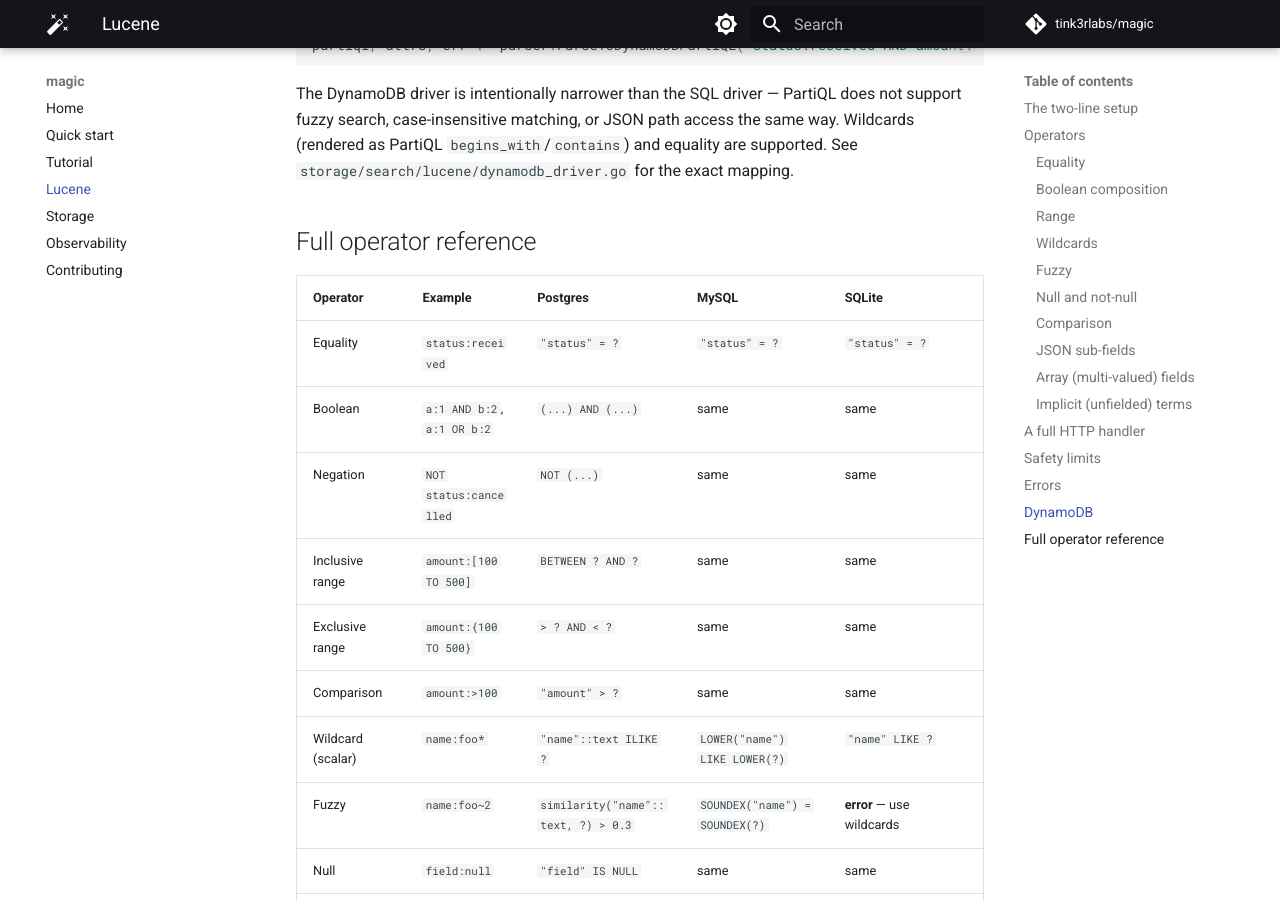
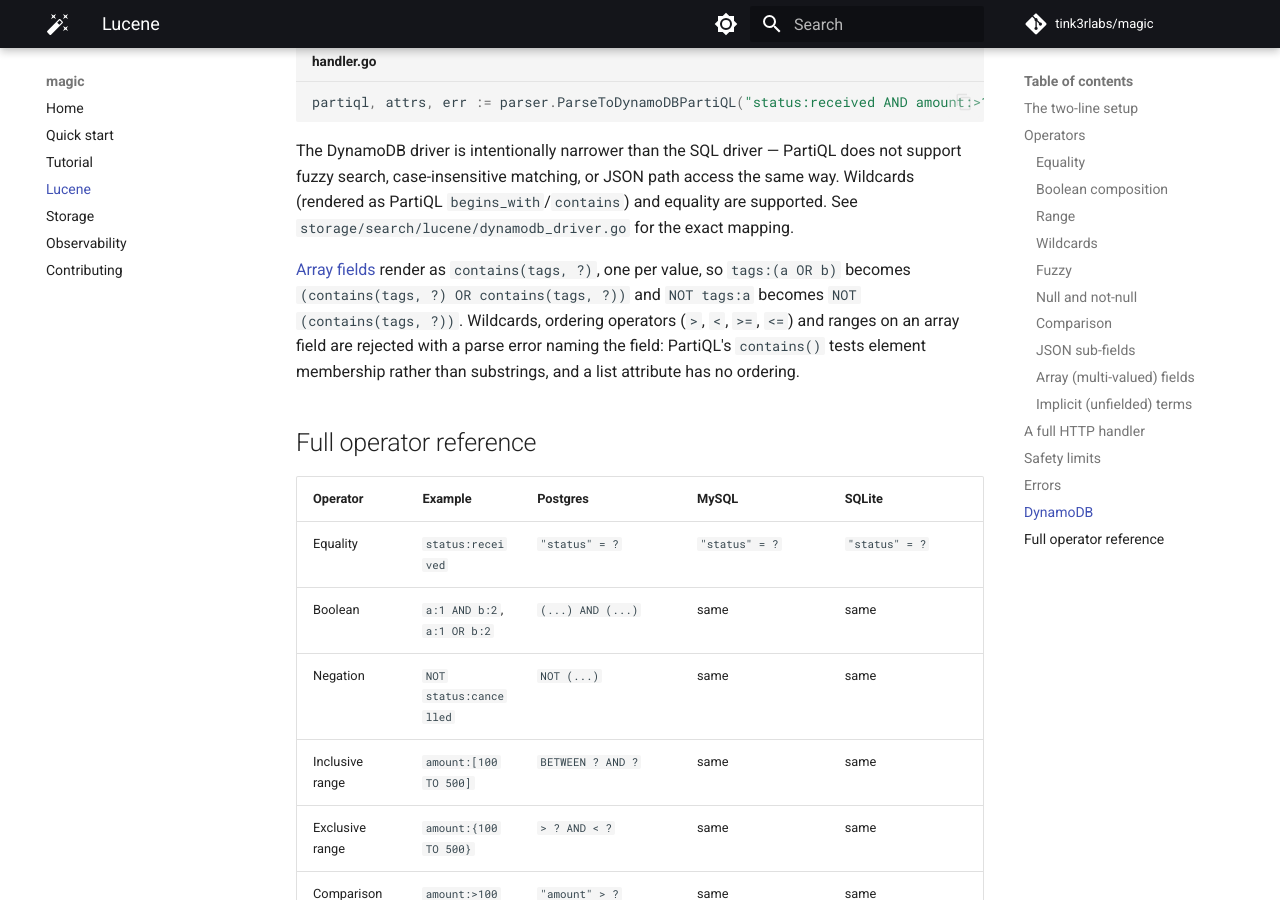
Before and after one commit to tink3rlabs/magic, an MkDocs documentation site: the page built from docs/lucene.md, in a window 1280 px wide and 900 px high, scrolled down 8039 px. Built offline with MkDocs 1.6.1 and Material for MkDocs 9.7.7, drawn with Linux system fonts in a browser that asks for light colours; comment, search, counter and statistics services are not loaded; the version menu is left out; some of the changed text lies outside the part shown.

Commit message:
docs(lucene): document both negation spellings and DynamoDB array behaviour
The array section already claimed `NOT tags:golang` worked; that is now true.
Adds the `-tags:golang` and `NOT tags:null` equivalents, the grouped
wildcard form, and a DynamoDB paragraph covering contains() expansion and
the wildcard/ordering/range rejections.

````diff
--- a/docs/lucene.md
+++ b/docs/lucene.md
@@ -145,8 +145,11 @@
 tags:golang        # rows whose tags contain "golang"
 tags:*go*          # rows where any single element matches *go*
 tags:(a OR b)      # contains a, or contains b
+tags:(a* OR b)     # any element matches a*, or contains b
 tags:*             # tags column is not null
 NOT tags:golang    # does not contain golang (including rows with no tags)
+-tags:golang       # same — both spellings of negation behave identically
+NOT tags:null      # tags column is not null (identical to tags:*)
 ```
 
 | Operator | Postgres | MySQL | SQLite |
@@ -292,6 +295,8 @@
 
 The DynamoDB driver is intentionally narrower than the SQL driver — PartiQL does not support fuzzy search, case-insensitive matching, or JSON path access the same way. Wildcards (rendered as PartiQL `begins_with`/`contains`) and equality are supported. See `storage/search/lucene/dynamodb_driver.go` for the exact mapping.
 
+[Array fields](#array-multi-valued-fields) render as `contains(tags, ?)`, one per value, so `tags:(a OR b)` becomes `(contains(tags, ?) OR contains(tags, ?))` and `NOT tags:a` becomes `NOT (contains(tags, ?))`. Wildcards, ordering operators (`>`, `<`, `>=`, `<=`) and ranges on an array field are rejected with a parse error naming the field: PartiQL's `contains()` tests element membership rather than substrings, and a list attribute has no ordering.
+
 ## Full operator reference
 
 | Operator              | Example                          | Postgres                                   | MySQL                                                 | SQLite                                |
````
